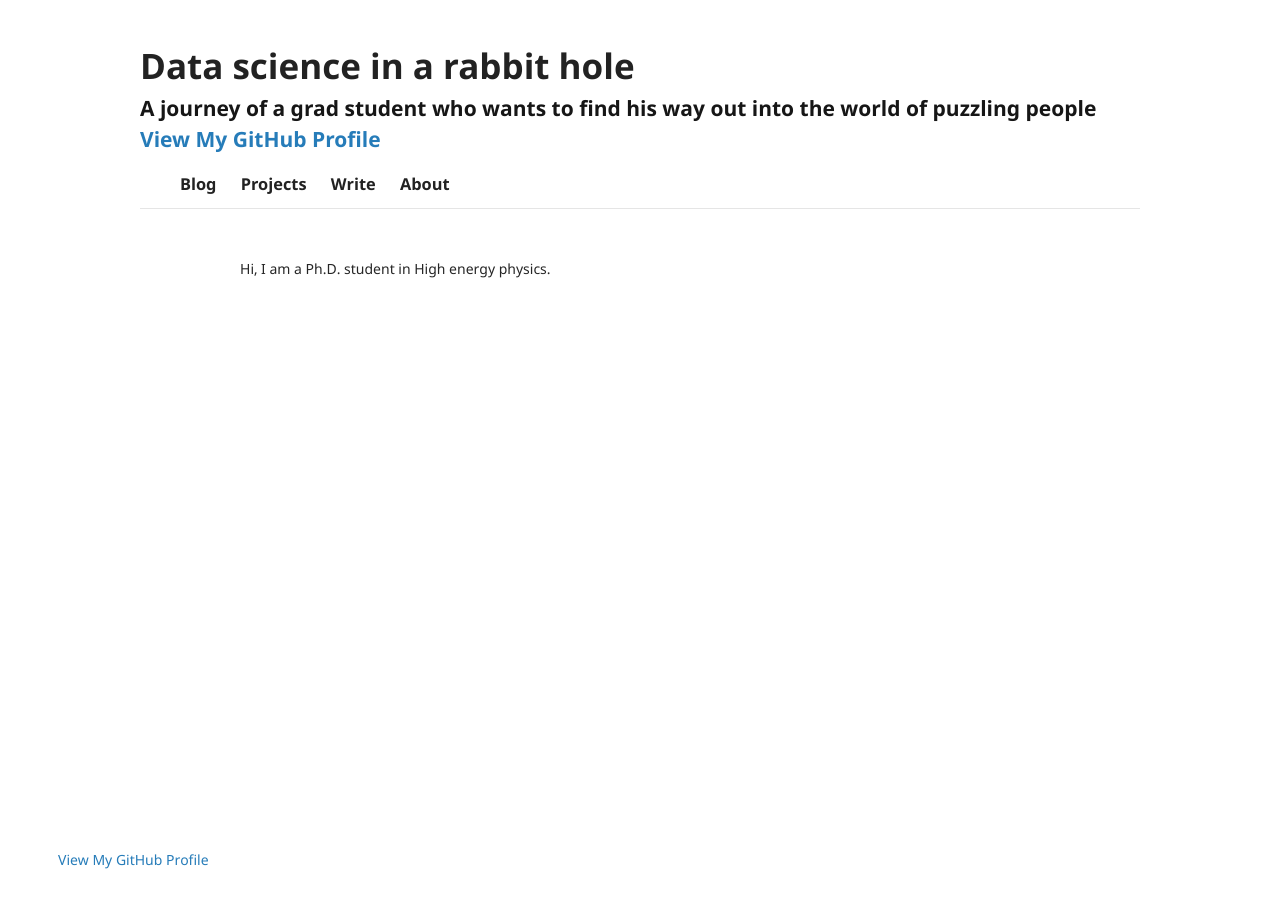
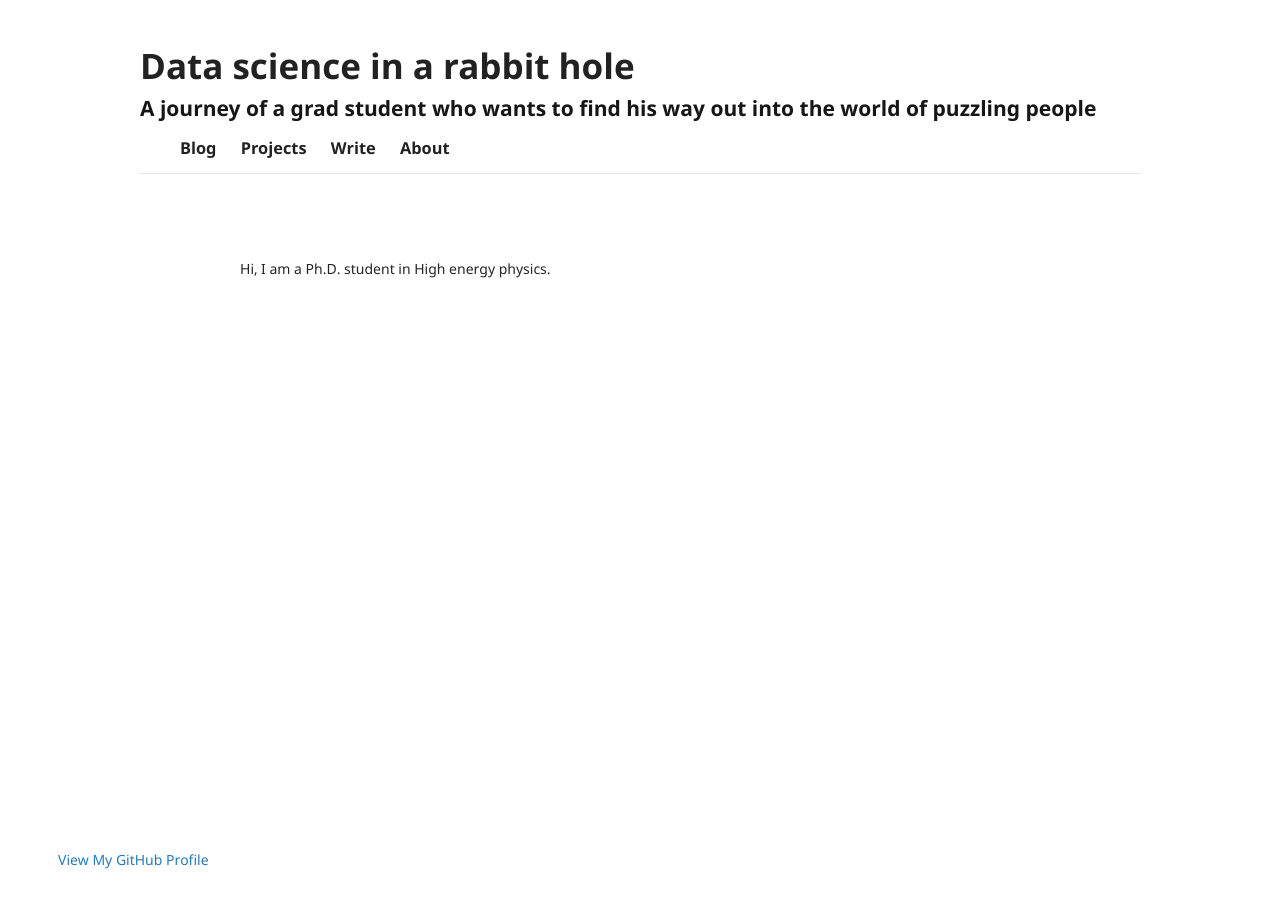
Before and after one commit to siinn/siinn.github.io, a Jekyll site: the page built from about.md, in a window 1280 px wide. Built offline with Jekyll 4.4.1, drawn with Linux system fonts in a browser that asks for light colours.

Commit message:
removed default github info

```diff
--- a/_layouts/default.html
+++ b/_layouts/default.html
@@ -19,14 +19,11 @@
         <h1>{{ site.title | default: site.github.repository_name }}</h1>
 		<h2>{{ site.description | default: site.github.project_tagline }}<h2>
         <!--<p>{{ site.description | default: site.github.project_tagline }}</p>-->
-        {% if site.github.is_user_page %}
-          <p class="view"><a href="{{ site.github.owner_url }}">View My GitHub Profile</a></p>
-        {% endif %}
         <h3><menu>
 		  <a href="{{ site.url }}/blog">Blog</a>
 		  <a href="{{ site.url }}/projects">Projects</a>
 		  <a href="{{ site.url }}">Write</a>
-		  <a href="{{ site.url }}/About">About</a>
+		  <a href="{{ site.url }}/about">About</a>
 		</menu></h3>
 		<hr/>
       </header>
```
Also changed, not shown: 1 other file.
